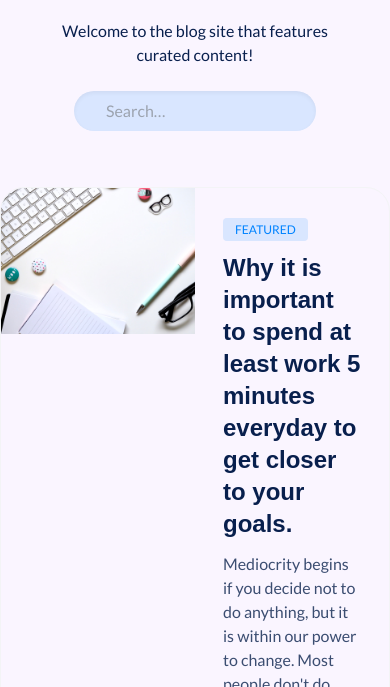
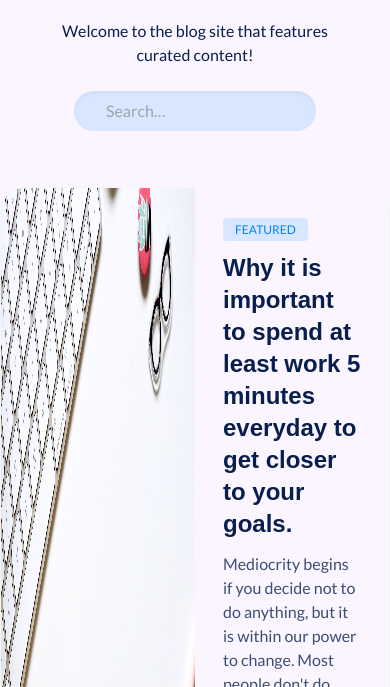
Before and after one commit to DragonSenses/blog-site, a website: page index.html in a window 390 px wide. Shown: the part 157-844 px from the top of the page. Drawn offline with Linux system fonts and the light colour scheme; a web font is replaced by a local one.

Commit message:
Responsive Design on 1st and 5th items
1. Made featured blog post 1st item responsive
2. Made 5th item also responsive by allowing it to only span 2 columns on large displays
3. Added flex to image on 1st item

```diff
--- a/index.html
+++ b/index.html
@@ -30,13 +30,19 @@
   </div>
 
   <section class="main">
-    <!-- For Larger Displays columns is 3. Also add gaps in between.-->
+    <!--
+      For Mobile & Smaller breakpoints, set column to 1
+      For Medium Displays columns is 2.
+      For Larger Displays columns is 3. Also add gaps in between.
+    -->
     <div class="grid grid-cols-1 md:grid-cols-2 lg:grid-cols-3 gap-y-16 gap-x-12">
         <!-- first row -->
-        <div class="col-span-3">
+        <!-- Also apply responsive design to the first post -->
+        <div class="col-span-1 md:col-span-2 lg:col-span-3">
         <!-- The first post -->
         <a href="#" class="blog-card-featured">
-          <div class="w-1/2">
+          <!-- Added flex to img here so it grows to fill in space on lg and up screens -->
+          <div class="flex w-1/2">
             <img src="/dist/img/img1.jpg" alt="image of stationery" class="">
           </div>
           <div class="w-1/2 p-7">
@@ -145,7 +151,8 @@
         </div>
         <!-- second row -->
         <!-- third row -->
-        <div class="blog-card col-span-2">
+        <!-- Responsive design to 5th post medium blog-card -->
+          <div class="blog-card col-span-1 lg:col-span-2">
           <a href="#">
             <img src="/dist/img/img5.jpg" alt="2 pens and a notebook">
             <div class="px-4 pb-6">
```
Also changed, not shown: README.md, dist/output.css.
